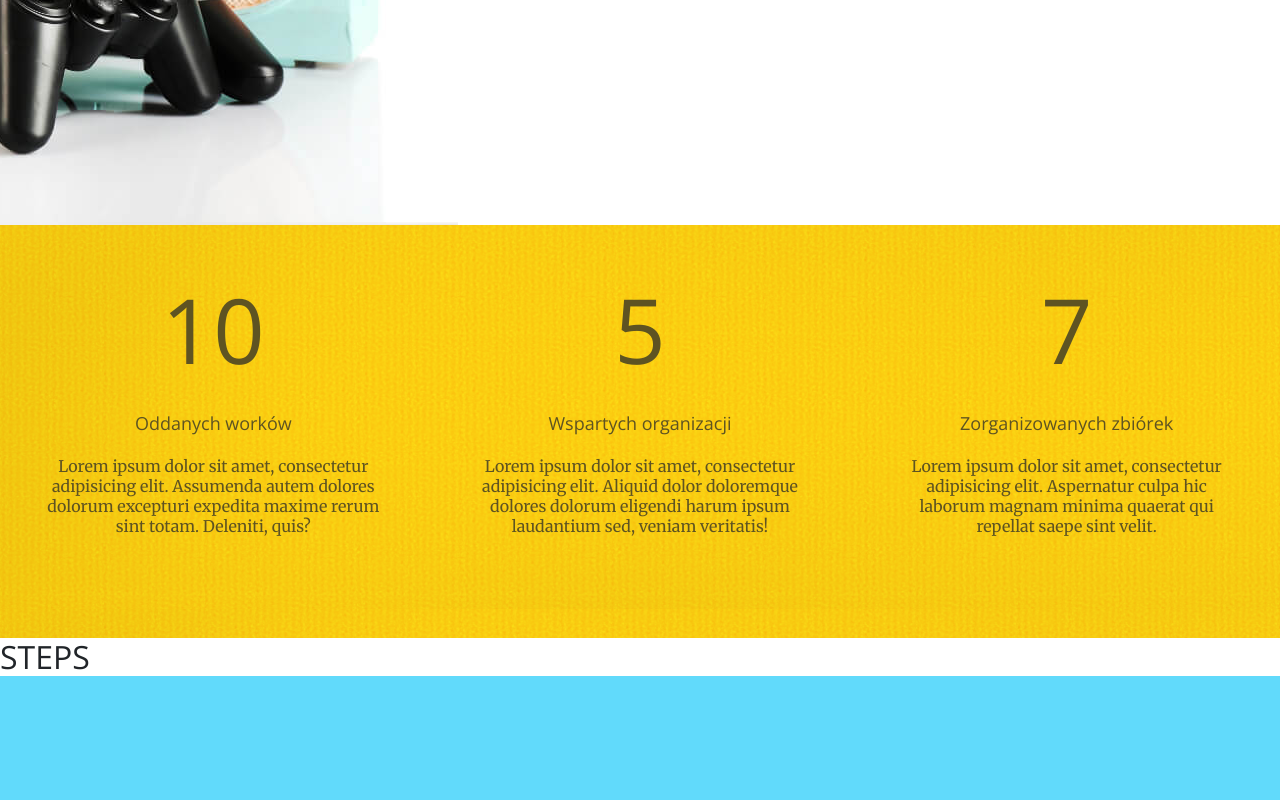
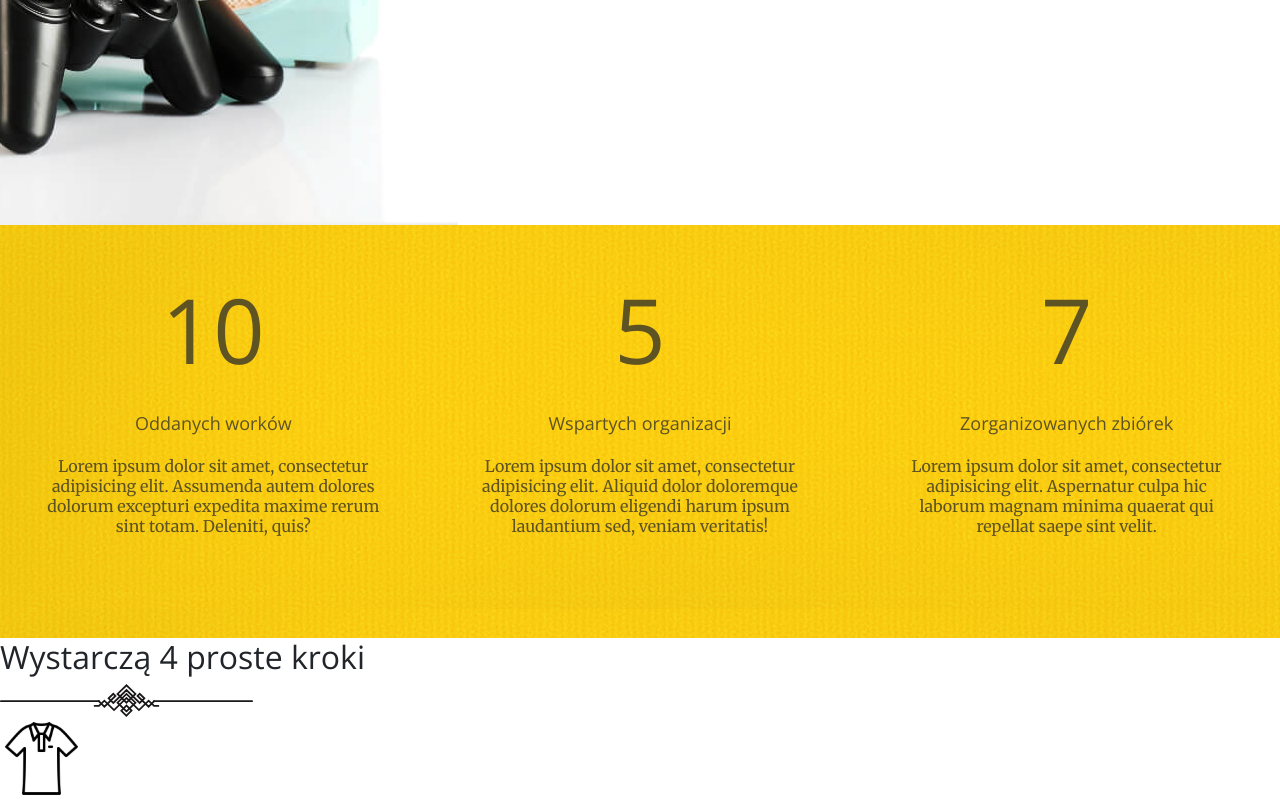
Before and after one commit to Ellianel/give-away-app, a React (Create React App) app: page / in a window 1280 px wide. Shown: the part 738-1538 px from the top of the page. Before the commit the page ends 1422 px from the top, so only its background shows below. Built offline with nearby package versions, Linux system fonts and the light colour scheme.

Commit message:
icon_work

```diff
--- a/src/components/Home/Home-steps/Home-steps-component.js
+++ b/src/components/Home/Home-steps/Home-steps-component.js
@@ -1,11 +1,23 @@
-import React from 'react';
+import React from "react";
+import decoration from "../../../assets/Decoration.svg";
+import icon1 from "../../../assets/Icon1.svg";
 
 const HomeStepsComponent = () => {
-    return (
-        <h2 id='steps'>
-           STEPS
-        </h2>
-    );
+	return (
+		<section>
+			<h2 id='steps'>Wystarczą 4 proste kroki</h2>
+			<img src={decoration} alt='decoration-line' />
+			<div>
+				<div>
+					<img src={icon1} alt='icon-wybierz_rzeczy' />
+				</div>
+
+				<div></div>
+				<div></div>
+				<div></div>
+			</div>
+		</section>
+	);
 };
 
 export default HomeStepsComponent;
```
Also changed, not shown: src/assets/Icon1.svg (renamed from src/assets/Icon-1.svg).
